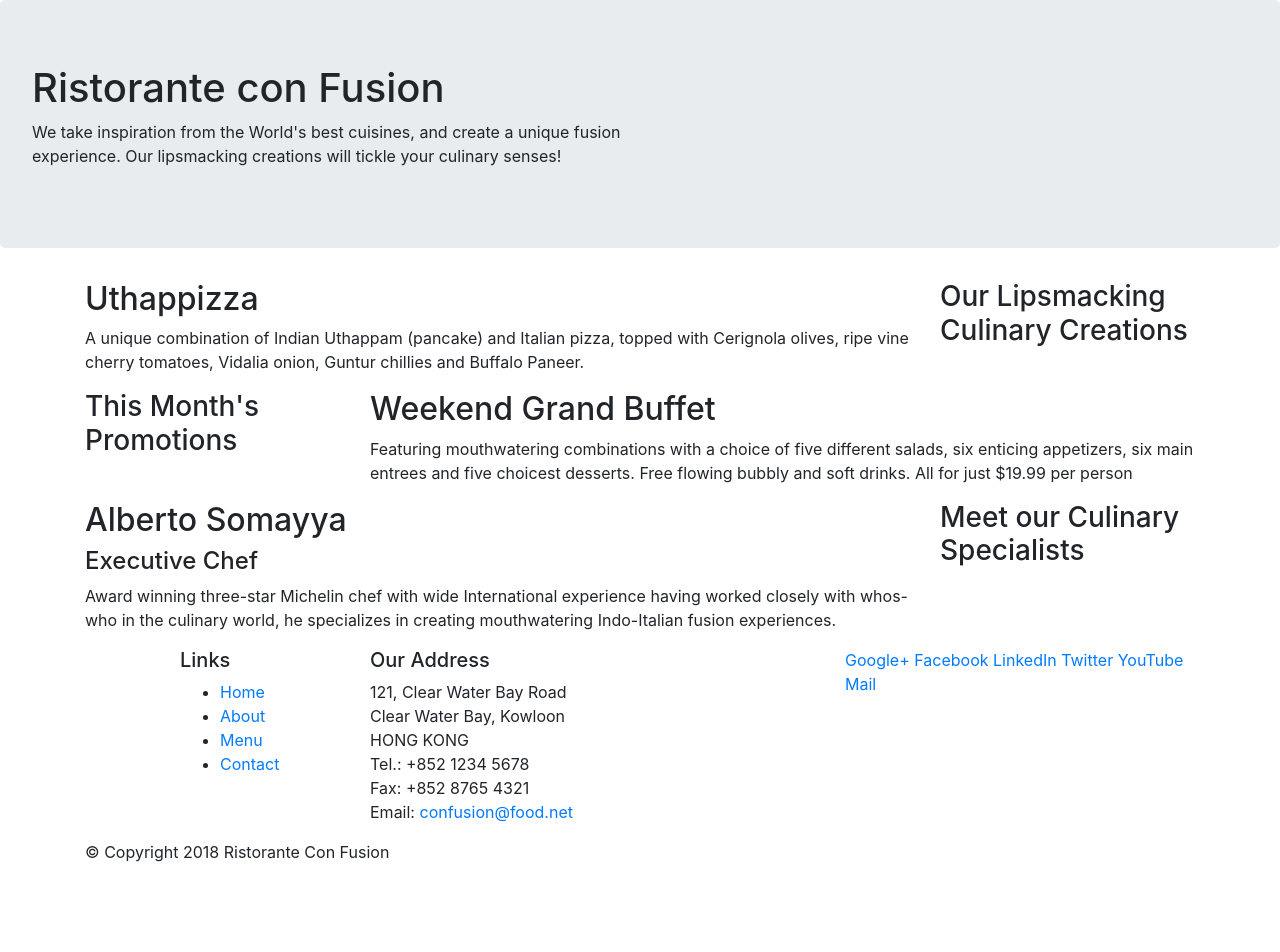
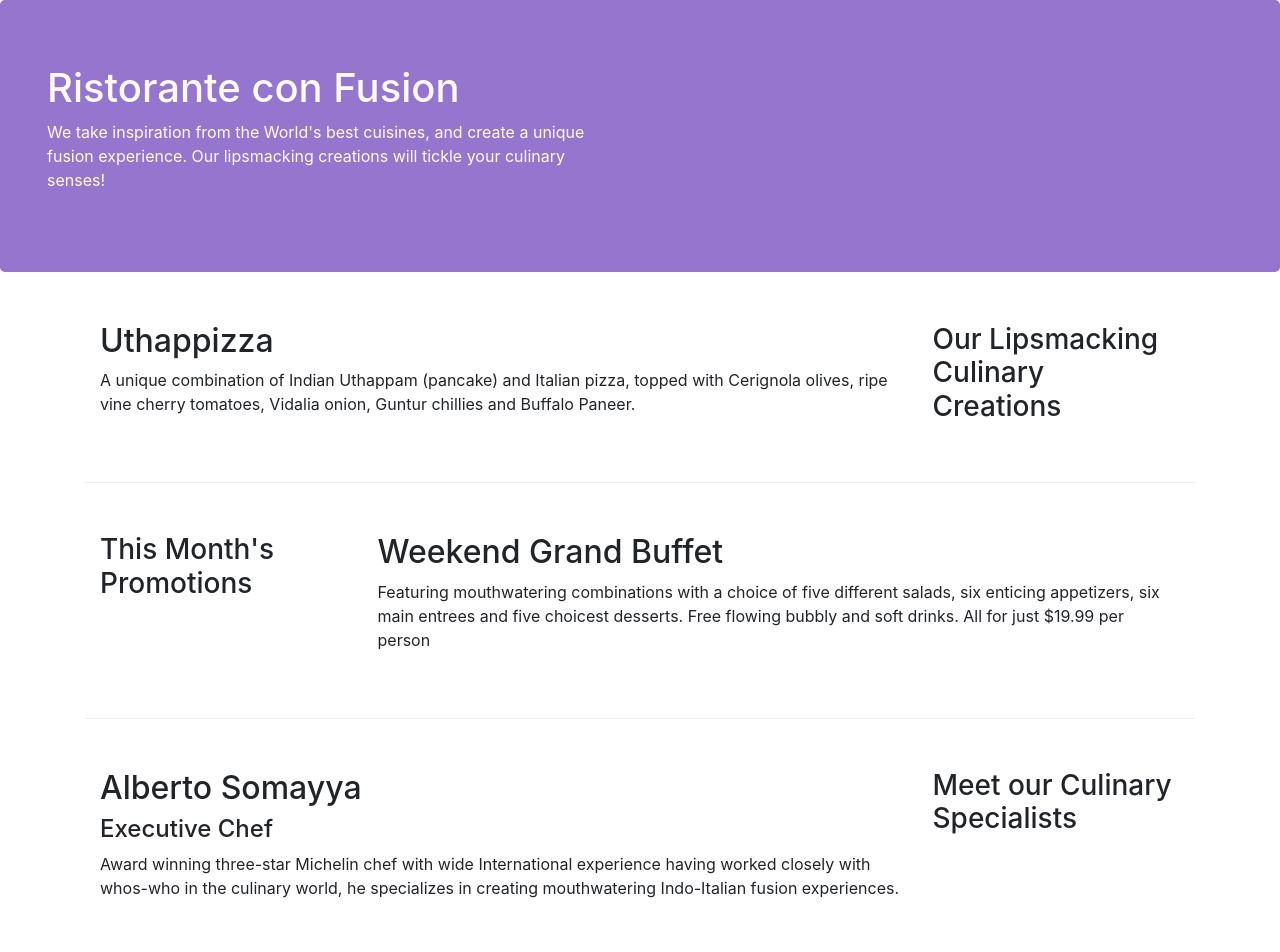
Before and after one commit to l-hossam/Front-End-Web-Ui-Frameworks-and-Tools-Bootstrap-4-, a website: page index.html in a window 1280 px wide. Shown: the top 952 px of the page. Before the commit the page ends 880 px from the top, so only its background shows below. Drawn offline with nearby package versions, Linux system fonts and the light colour scheme.

Commit message:
assigment

```diff
--- a/index.html
+++ b/index.html
@@ -8,6 +8,7 @@
 
     <!-- Bootstrap CSS -->
     <link rel="stylesheet" href="node_modules/bootstrap/dist/css/bootstrap.min.css">
+    <link rel="stylesheet" href="./style.css">
     <title>Ristorante Con Fusion</title>
 </head>
 
@@ -15,7 +16,7 @@
 
     <header class = "jumbotron">
         <div class="continer">
-            <div class="row">
+            <div class="row row-header">
                 <div class="col-12 col-sm-6">
                     <h1>Ristorante con Fusion</h1>
                     <p>We take inspiration from the World's best cuisines, and create a unique fusion experience. Our lipsmacking creations will tickle your culinary senses!</p>
@@ -26,33 +27,33 @@
         </div>
     </header>
 
-    <div class="container">
-        <div class ="row">
+    <div class="container ">
+        <div class ="row row-content align-items-center">
             <div class="col-12 col-sm-4  order-sm-last col-md-3">
                 <h3>Our Lipsmacking Culinary Creations</h3>
             </div>
-            <div class="col col-sm order-sm-first col-md">
+            <div class="col col-sm order-sm-first col-md align-items-center">
                 <h2>Uthappizza</h2>
                 <p>A unique combination of Indian Uthappam (pancake) and Italian pizza, topped with Cerignola olives, ripe vine cherry tomatoes, Vidalia onion, Guntur chillies and Buffalo Paneer.</p>
             </div>
         </div>
 
 
-        <div class="row">
-            <div class="col-12 col-sm-4 col-md-3">
+        <div class="row row-content">
+            <div class="col-12 col-sm-4 col-md-3 align-items-center">
                 <h3>This Month's Promotions</h3>
             </div>
-            <div class="col col-sm col-md">
+            <div class="col col-sm col-md align-items-center">
                 <h2>Weekend Grand Buffet</h2>
                 <p>Featuring mouthwatering combinations with a choice of five different salads, six enticing appetizers, six main entrees and five choicest desserts. Free flowing bubbly and soft drinks. All for just $19.99 per person </p>
             </div>
         </div>
 
-        <div class = "row">
-            <div class="col-12 col-md-3 col-sm-4 order-sm-last"   >
+        <div class = "row row-content">
+            <div class="col-12 col-md-3 col-sm-4 order-sm-last align-items-center"   >
                 <h3>Meet our Culinary Specialists</h3>
             </div>
-            <div class="col col-sm col-md orser-sm-first">
+            <div class="col col-sm col-md orser-sm-first align-items-center">
                 <h2>Alberto Somayya</h2>
                 <h4>Executive Chef</h4>
                 <p>Award winning three-star Michelin chef with wide International experience having worked closely with whos-who in the culinary world, he specializes in creating mouthwatering Indo-Italian fusion experiences. </p>
@@ -60,12 +61,12 @@
         </div>
     </div>
 
-    <footer>
+    <footer class="footer">
         <div class="container">
-            <div class="row">
-                <div class="col-4 col-sm-2 offset-1">
+            <div class="row ">
+                <div class="col-4 col-sm-2 offset-1 align-self-center">
                     <h5>Links</h5>
-                    <ul>
+                    <ul class="list-unstyled">
                         <li><a href="#">Home</a></li>
                         <li><a href="#">About</a></li>
                         <li><a href="#">Menu</a></li>
@@ -83,8 +84,8 @@
 		              Email: <a href="mailto:confusion@food.net">confusion@food.net</a>
 		           </address>
                 </div>
-                <div class="col-12 col-sm-4">
-                    <div >
+                <div class="col-12 col-sm-4 align-self-center">
+                    <div  class="text-center">
                         <a href="http://google.com/+">Google+</a>
                         <a href="http://www.facebook.com/profile.php?id=">Facebook</a>
                         <a href="http://www.linkedin.com/in/">LinkedIn</a>
@@ -95,7 +96,7 @@
                 </div>
            </div>
            <div class="row">
-                <div class="col-auto">
+                <div class="col-auto  justify-content-center">
                     <p>© Copyright 2018 Ristorante Con Fusion</p>
                 </div>
            </div>
--- /dev/null
+++ b/style.css
@@ -0,0 +1,25 @@
+.row-header{
+    margin : 0px auto ;
+    padding :0px auto;
+}
+.row-content{
+    margin:0px auto;
+    padding: 50px 0px 50px 0px;
+    border-bottom: 1px ridge;
+}
+.footer{
+    background-color: #d1c4e9;
+    margin: 0px auto;
+    padding : 20px 0px 20px 0px;
+}
+.jumbotron{
+    padding: 70 px 30px 70px 30 px ;
+    margin: 0px auto;
+    background:#9575CD;
+    color: floralwhite;
+}
+address{
+    font-size: 88%;
+    margin: 0px;
+    color: #0f0f0f;
+}
```
Also changed, not shown: ._aboutus.html (added).
